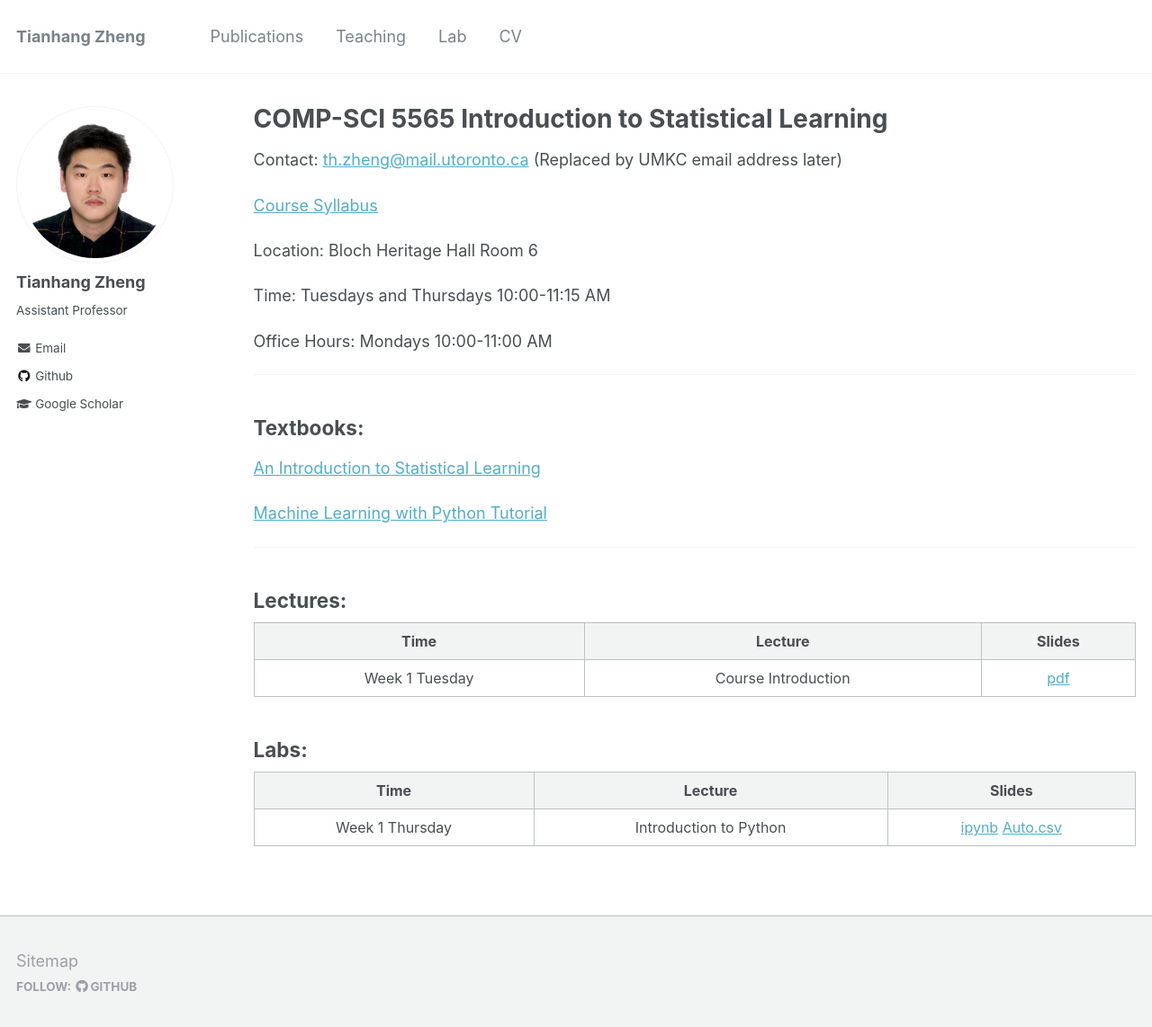
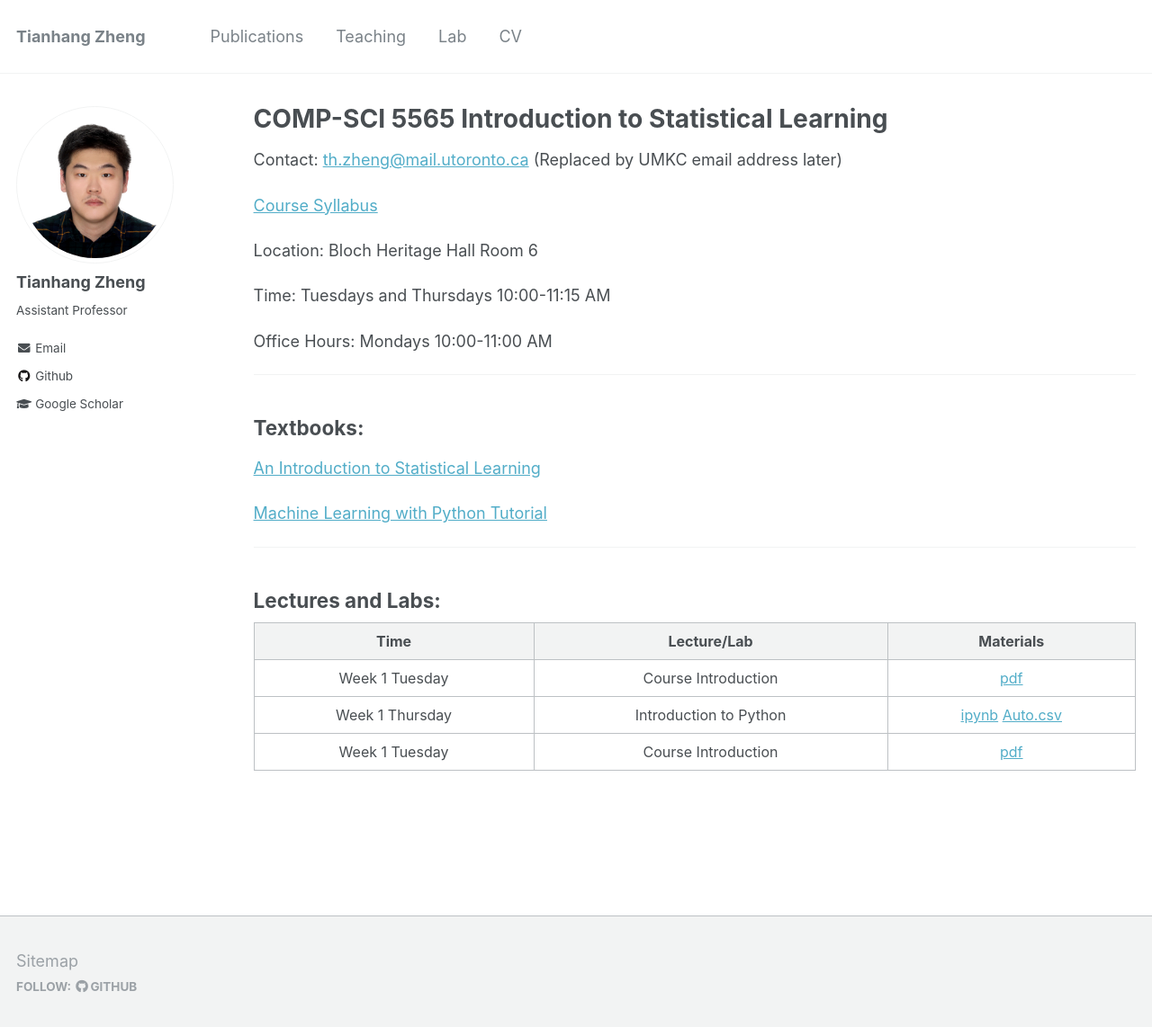
Before and after one commit to tianzheng4/tianzheng4.github.io, a Jekyll site: the page built from _umkc-teaching/2023-fall-teaching-1.md, in a window 1280 px wide and 1155 px high. Shown: the top 1142 px of the window at 90% size. Built offline with Jekyll 4.4.1, drawn with Linux system fonts in a browser that asks for light colours.

Commit message:
Update course materials

```diff
--- a/_umkc-teaching/2023-fall-teaching-1.md
+++ b/_umkc-teaching/2023-fall-teaching-1.md
@@ -33,15 +33,19 @@ Office Hours: Mondays 10:00-11:00 AM
 
 
 ---
-## Lectures:
+## Lectures and Labs:
 
 
-|     Time     |      Lecture       |   Slides |
+|     Time     |      Lecture/Lab       |   Materials |
 |:------------:|:------------------:|:-------------------------------------------------------:|
 |    Week 1 Tuesday    |    Course Introduction    | [pdf](/umkc-teaching/slides/Lecture1.pdf)|
+|    Week 1 Thursday   |    Introduction to Python    | <a href="/umkc-teaching/code/Intro_to_Python.ipynb" download>ipynb</a> <a href="/umkc-teaching/code/data/Auto.csv" download>Auto.csv</a>|
+|    Week 1 Tuesday    |    Course Introduction    | [pdf](/umkc-teaching/slides/Lecture2.pdf)|
 
-## Labs:
+
+
+<!-- ## Labs:
 
 |     Time     |      Lecture                 |   Slides |
 |:------------:|:----------------------------:|:-------------------------------------------------------:|
-|    Week 1 Thursday   |    Introduction to Python    | <a href="/umkc-teaching/code/Intro_to_Python.ipynb" download>ipynb</a> <a href="/umkc-teaching/code/data/Auto.csv" download>Auto.csv</a>|
+|    Week 1 Thursday   |    Introduction to Python    | <a href="/umkc-teaching/code/Intro_to_Python.ipynb" download>ipynb</a> <a href="/umkc-teaching/code/data/Auto.csv" download>Auto.csv</a>| -->
```
Also changed, not shown: 2 other files.
